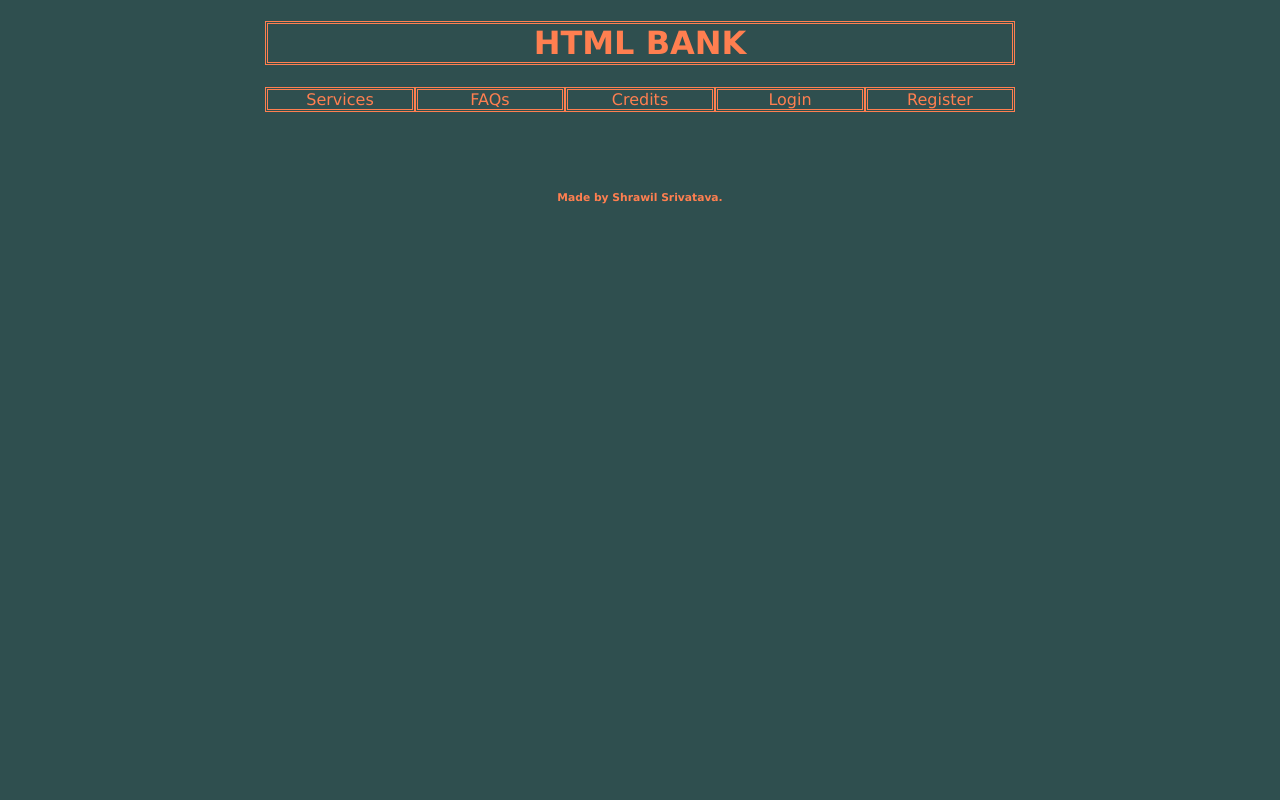
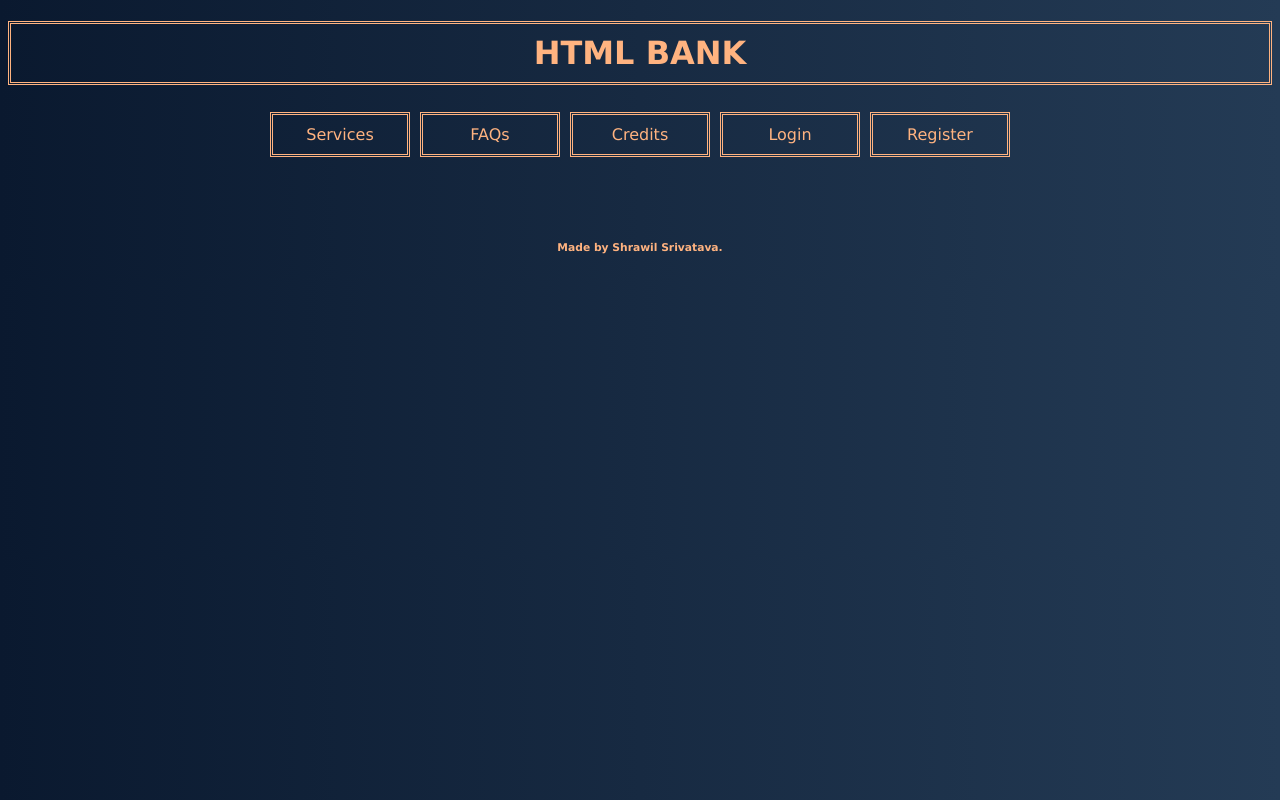
Before and after one commit to Shrawil/banking-simulator, a plain HTML site: page index.html in a window 1280 px wide. Drawn offline with Linux system fonts and the light colour scheme.

Commit message:
Revamp HTML structure and styling for banking simulator
Updated styling and structure of the banking simulator interface, including improved layout, colors, and hover effects.

```diff
--- a/index.html
+++ b/index.html
@@ -6,15 +6,15 @@
         <style>
             html {
                 text-align: center;
-                justify-self: center;
             }
             body {
                 font-family: Verdana, Geneva, Tahoma, sans-serif;
-                background-color: darkslategray;
-                color: coral;
+                background: linear-gradient(to RIGHT, #0a192f, #243b55);
+                color: #ffb380;
             }
             h1 {
-                border: double;
+              border: double;
+              padding: 10px 20px;
             }
             nav a {
                 border: double;
@@ -33,8 +33,10 @@
             }
             .cell {
                 text-align: center;
+                margin: 5px;
                 border: double;
                 transition: transform 0.2s ease;
+                padding: 10px;
             }
             .cell:hover {
                 transform: scale(1.1);
```
